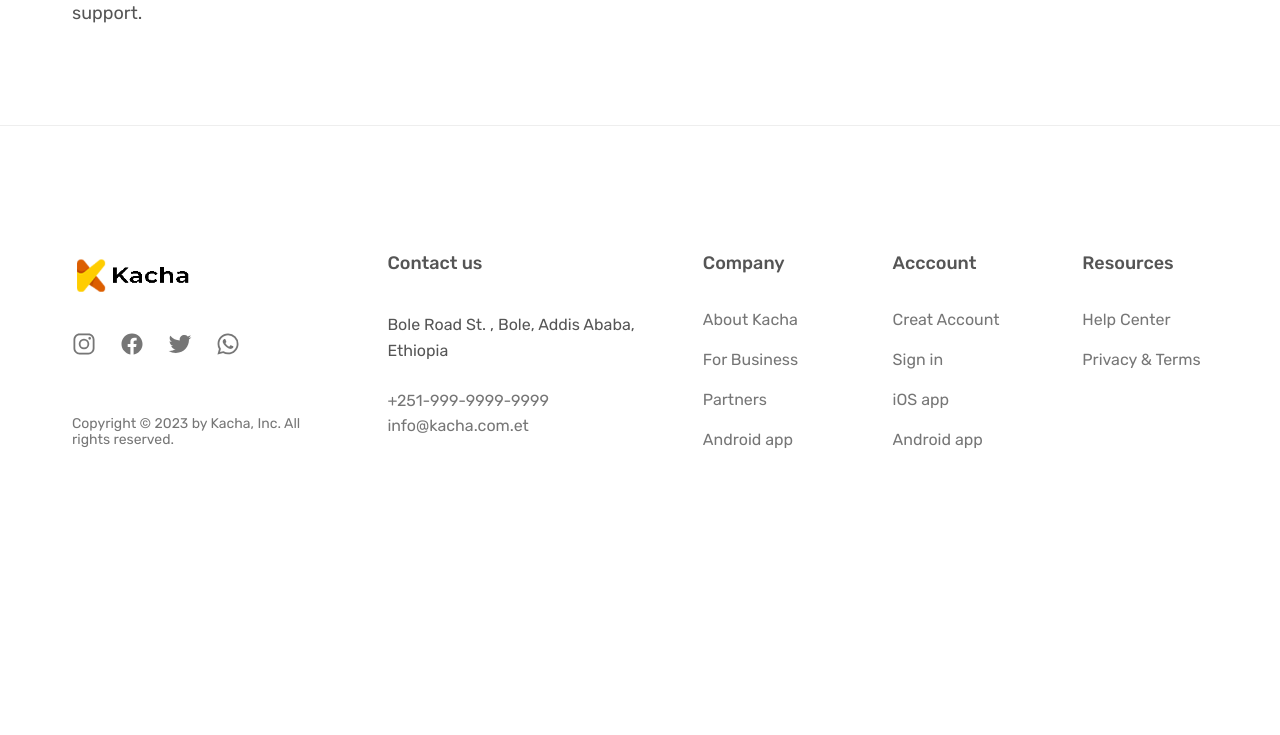
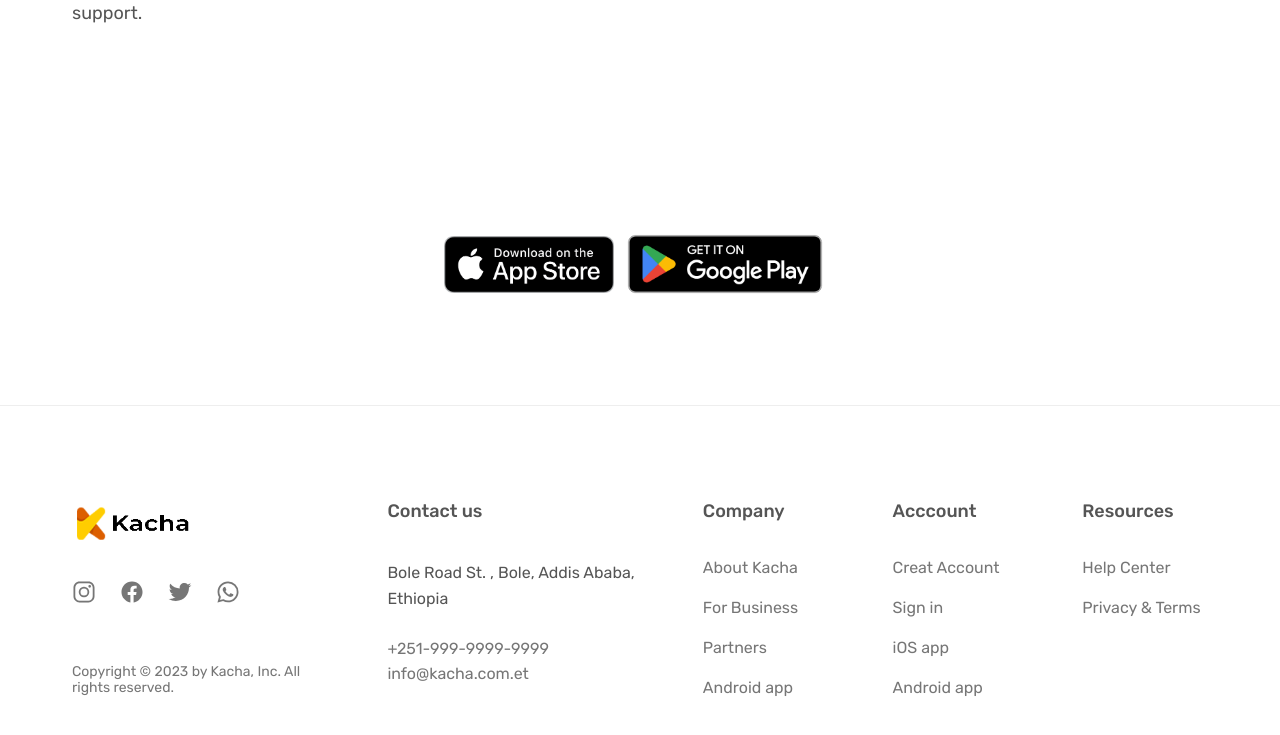
Before and after one commit to Ted-AfroEm/kacha, a plain HTML site: page index.html in a window 1280 px wide. Shown: the part 3135-3870 px from the top of the page. Before the commit the page ends 3711 px from the top, so only its background shows below. Drawn offline with nearby package versions, Linux system fonts and the light colour scheme.

Commit message:
Add call to action section

```diff
--- a/css/style.css
+++ b/css/style.css
@@ -232,7 +232,7 @@
 /* Footer */
 /***********************/
 .footer {
-  padding: 12.8rem 0;
+  padding: 9.6rem 0;
   border-top: 1px solid #eee;
 }
 .grid--footer {
@@ -292,3 +292,19 @@
   color: #555;
 }
 /***********************/
+
+/***********************/
+/* Features Section */
+/***********************/
+.section-cta {
+  padding: 9.6rem;
+}
+
+.download-cta-badge {
+  /* height: 4.4rem; */
+  display: flex;
+  /* justify-content: center; */
+  align-items: center;
+  justify-content: center;
+}
+/***********************/
--- a/index.html
+++ b/index.html
@@ -48,8 +48,6 @@
                             <img class="google-play-badge" src="img/badges/google-play-badge.png"
                                 alt="get it on google play">
                         </a>
-
-
                     </div>
 
                     <!-- <a href="#" class="btn btn--cta margin-right-sm">Download App</a>
@@ -152,6 +150,19 @@
                 </div>
             </div>
         </section>
+        <section class="section-cta">
+            <div class="container">
+                <div class="download-cta-badge">
+                    <a class="download-badge-link" href="#">
+                        <img class="app-store-badge" src="img/badges/app-store-badge.png" alt="download on app store">
+                    </a>
+                    <a class="download-badge-link" href="#">
+                        <img class="google-play-badge" src="img/badges/google-play-badge.png"
+                            alt="get it on google play">
+                    </a>
+                </div>
+            </div>
+        </section>
     </main>
     <footer class="footer">
         <div class="container grid grid--footer">
```
